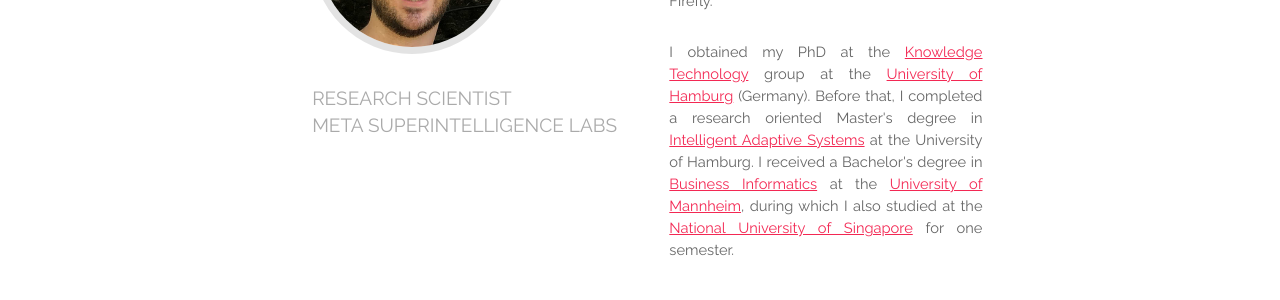
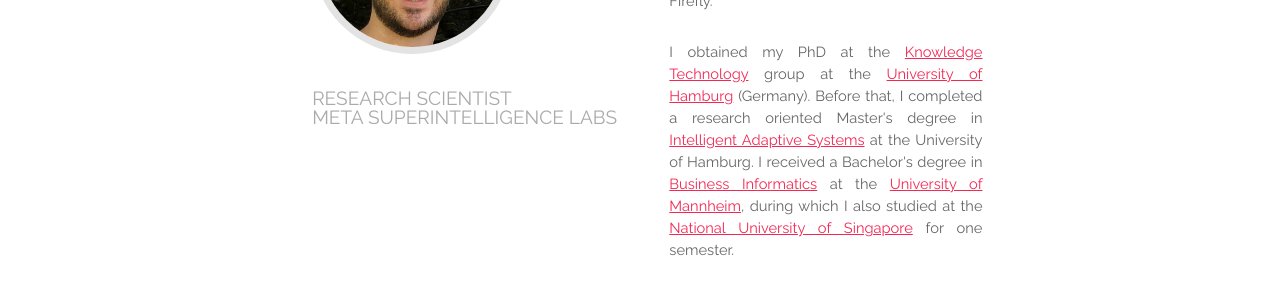
Before and after one commit to tohinz/tohinz.github.io, a Jekyll site: the page built from index.html, in a window 1280 px wide. Shown: the part 362-662 px from the top of the page. Built offline with Jekyll 4.4.1, drawn with Linux system fonts in a browser that asks for light colours; cached includes are drawn as plain includes; nearby versions of some CDN libraries; some web fonts are replaced.

Commit message:
updates meta

```diff
--- a/index.html
+++ b/index.html
@@ -14,7 +14,7 @@
 					<div class="image rounded" style="margin-bottom: 2em;"><img src="images/photo.jpg" width="200"
 							alt="Avatar" /></div>
 					<p style="line-height:1.0">Research Scientist</p>
-					<p style="line-height:1.8">Meta Superintelligence Labs</p>
+					<p style="line-height:1.0">Meta Superintelligence Labs</p>
 				</header>
 			</ul>
 			<div class="6u$ 12u$(medium)" align="justify">
```
Also changed, not shown: other parts of index.html (+1 -1 lines).
